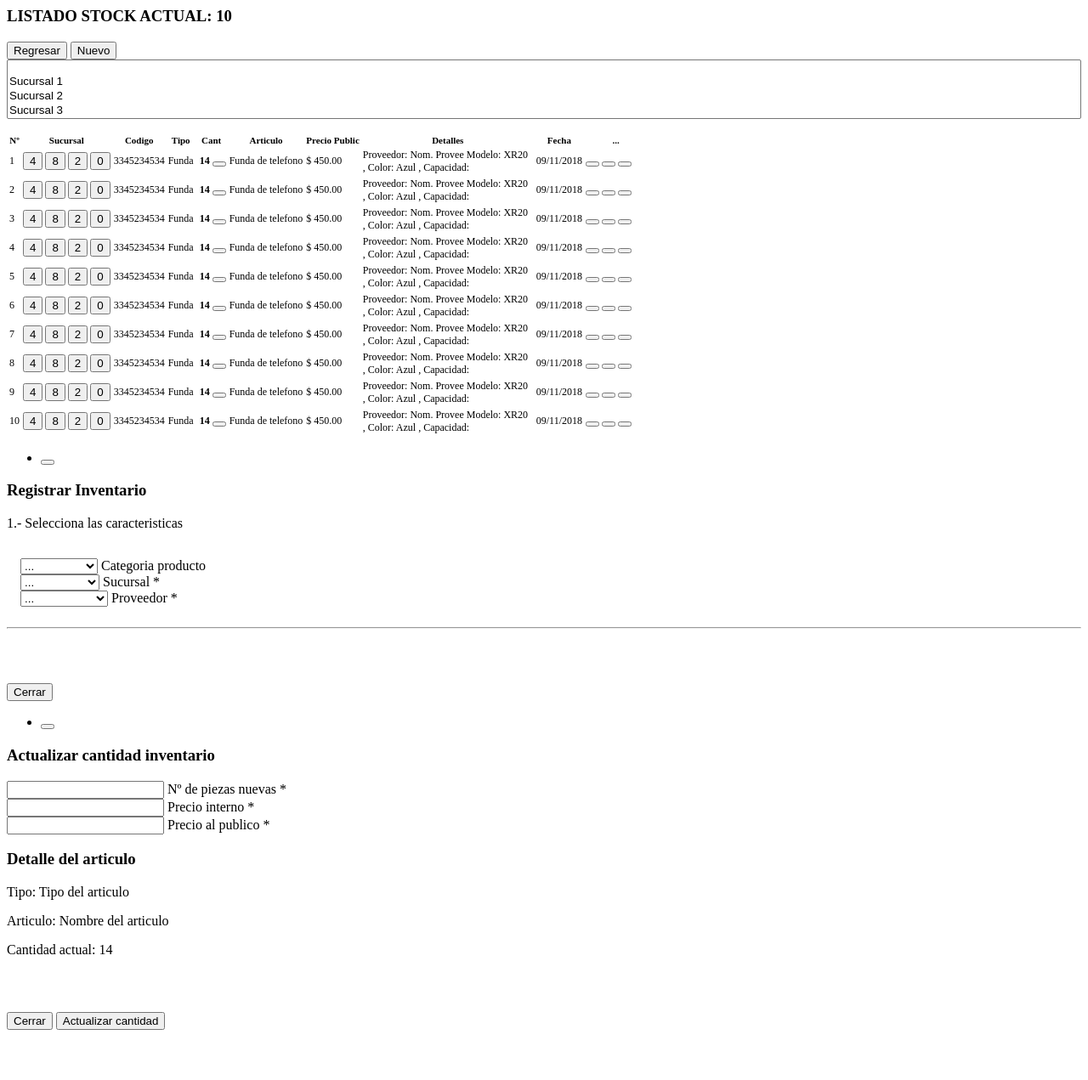
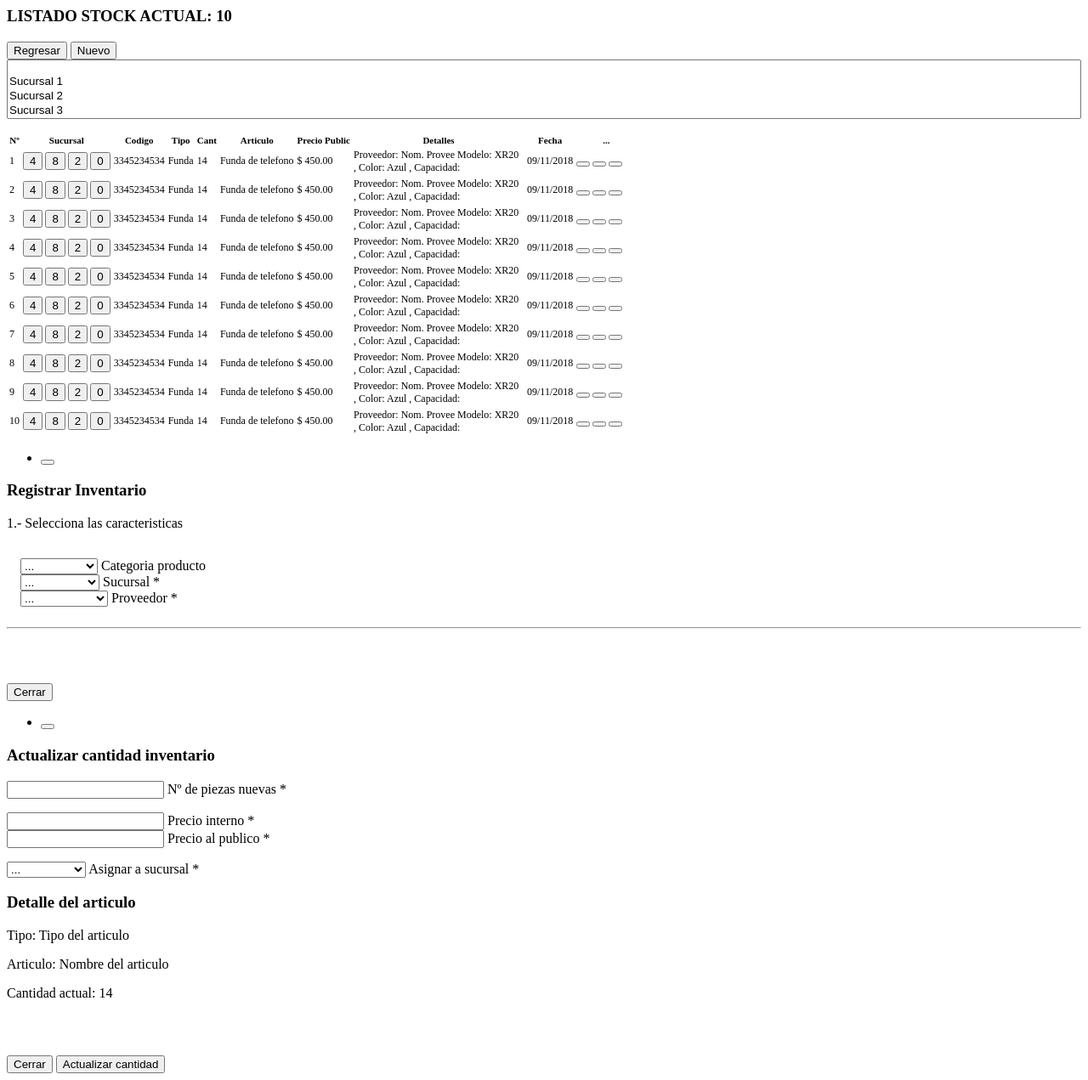
Before and after one commit to Dzulmidnight/telcel, a CodeIgniter app: the page made by application/views/backend/MOD_INVENTARIO/listado_inventario.php in a window 1280 px wide. Shown: the whole page at 85% size. Before the commit the page ends 1212 px from the top, so only its background shows below. Run offline with CodeIgniter, Linux system fonts and the light colour scheme.

Commit message:
Modificaciones

```diff
--- a/application/views/backend/MOD_INVENTARIO/listado_inventario.php
+++ b/application/views/backend/MOD_INVENTARIO/listado_inventario.php
@@ -124,7 +124,7 @@
                                     </td>
                                     <!-- Cantidad -->
                                     <td>
-                                        <b class="text-white bg-primary" style="padding:3px;">14</b><button type="button" class="btn btn-xs btn-success"  onclick="actualizarCantidad()"><i class="si si-refresh"></i></button>
+                                        14 <a href="#" class="text-success" data-toggle="tooltip" title="Actualizar" onclick="actualizarCantidad()"><b><i class="glyphicon glyphicon-refresh"></i></b></a>
                                     </td>
                                     <!-- Nombre articulo -->
                                     <td>
@@ -409,25 +409,37 @@
                             <div id="formularios_inventario">
                                 <div class="col-sm-6">
                                     <div class="row has-success">
-                                        <div class="col-sm-12">
+                                        <div class="col-sm-12" style="margin-bottom: 1em;">
                                             <div class="form-material form-material-primary input-group">
                                                 <input class="form-control" type="number" min="1" id="num_piezas_nuevas" name="num_piezas_nuevas" placeholder="" value="" required onkeyup="actualizarPiezas(this.value)">
                                                 <label for="num_piezas_nuevas">Nº de piezas nuevas *</label>
                                                 <span class="input-group-addon"><i class="fa fa-pencil"></i></span>
                                             </div>
                                         </div>
-                                        <div class="col-sm-12">
+                                        <div class="col-sm-6">
                                             <div class="form-material form-material-primary input-group">
                                                 <input class="form-control" type="number" min="0" id="material-color-primary" name="material-color-primary" placeholder="" required>
                                                 <label for="material-color-primary">Precio interno *</label>
                                                 <span class="input-group-addon"><i class="fa fa-pencil"></i></span>
                                             </div>
                                         </div>
-                                        <div class="col-sm-12">
+                                        <div class="col-sm-6">
                                             <div class="form-material form-material-primary input-group">
                                                 <input class="form-control" type="number" min="0" id="material-color-primary" name="material-color-primary" placeholder="" required>
                                                 <label for="material-color-primary">Precio al publico *</label>
                                                 <span class="input-group-addon"><i class="fa fa-pencil"></i></span>
+                                            </div>
+                                        </div>
+                                        <div class="col-sm-12" style="margin-top: 1em;">
+                                            <div class="form-material">
+                                                <select class="form-control" id="id_tipo_accesorio" name="id_tipo_accesorio" size="1">
+                                                    <option>...</option>
+                                                <option value="1">Sucursal #1</option>
+                                                <option value="telefono">Sucursal #2</option>
+                                                <option value="3">Sucursal #3</option>
+
+                                                </select>
+                                                <label for="id_tipo_accesorio">Asignar a sucursal *</label>
                                             </div>
                                         </div>
                                     </div>
```
Also changed, not shown: application/views/backend/MOD_FINANZAS/dashboard_finanzas.php (+44 -41 lines).
